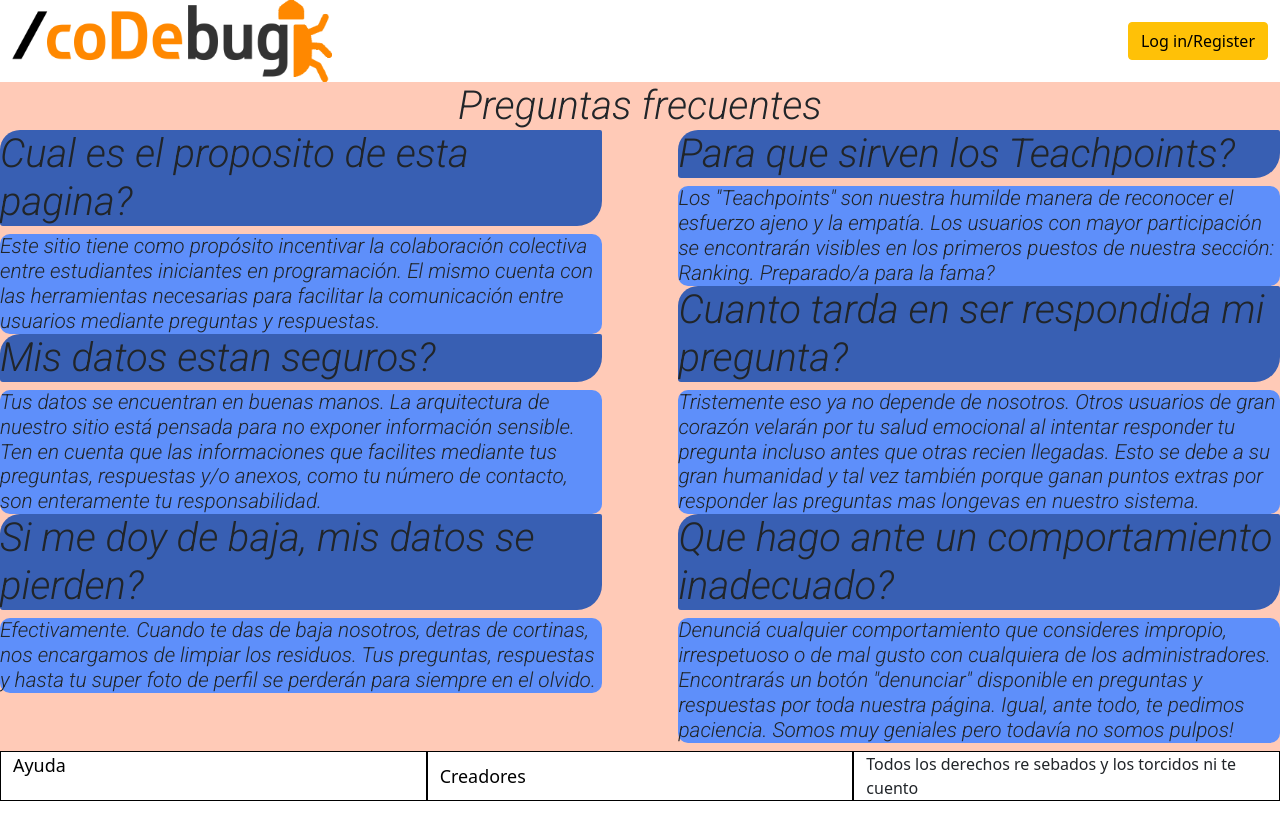
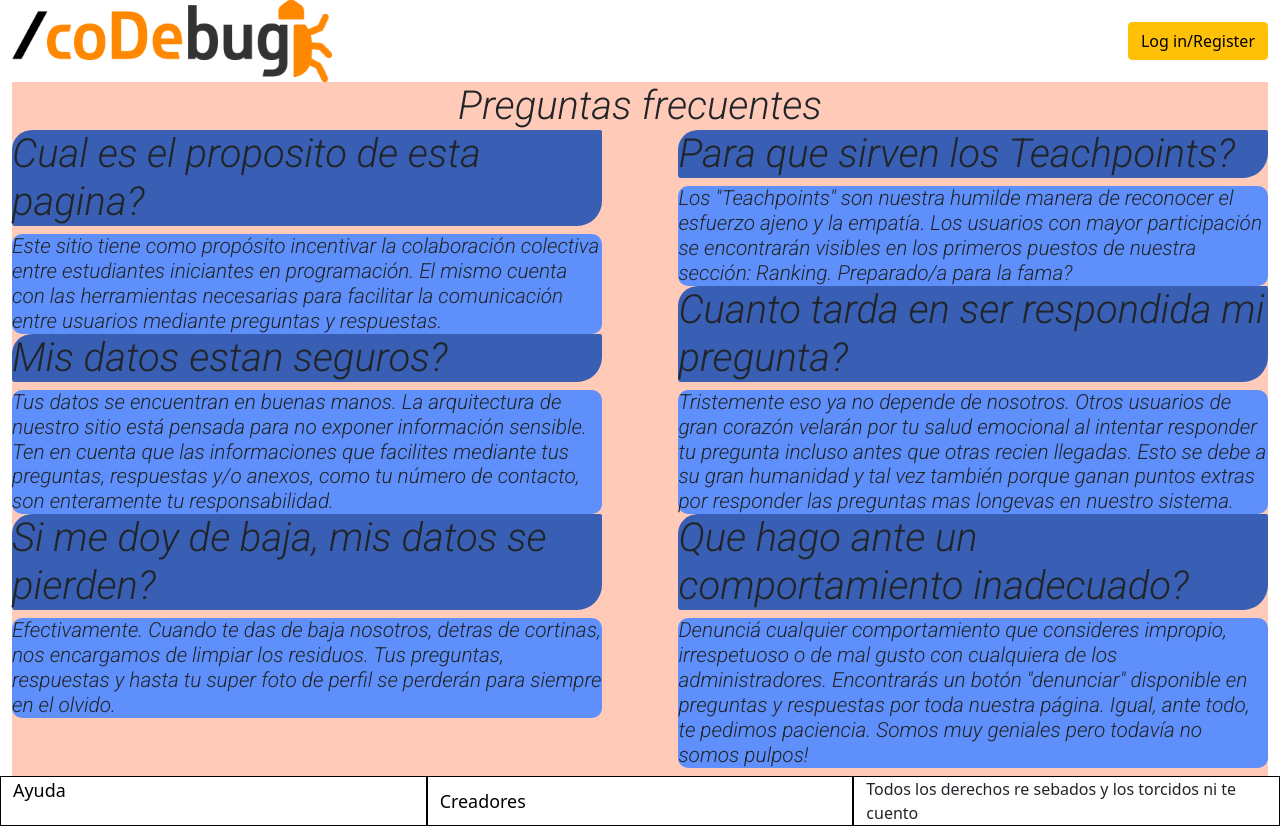
Before and after one commit to Codebug-Henry/Co-debug, a React (Create React App) app in the folder client/: page /ayuda in a window 1280 px wide. Before the commit the page ends 801 px from the top, so only its background shows below. Built offline with nearby package versions, Linux system fonts and the light colour scheme; no server answers.

Commit message:
Encajo la pagina ayuda en el maquetado

```diff
--- a/client/src/pages/Ayuda.js
+++ b/client/src/pages/Ayuda.js
@@ -7,21 +7,16 @@ import Footer from "../components/Footer.js"
 
 const Ayuda = () => {
     const { isAuthenticated } = useAuth0();
-    return (
-
-        <div>
-            {
-                    isAuthenticated ? (
-                <div >
-                    <Headerlogin />
-                </div>
-
-                ):
-                <div className={style.total}>
-                    <Header />
-                </div>
-            }
-                <div className={style.help}>
+        return (
+                <div>
+                  {isAuthenticated ? (
+                    <div>
+                      <Headerlogin />
+                      {/* Acá el contenido para logueados */}
+                      <div class={`container-fluid ${style.container}`}>
+                        <div class={`row ${style.middleRow}`}>
+                          <div class={`col-lg ${style.col1}`}>
+                          <div className={style.help}>
                     <h1>Preguntas frecuentes</h1>
                     <section className={style.questions}>
                         <div className={style.leftQuestions}>
@@ -55,6 +50,57 @@ const Ayuda = () => {
                         </div>
                     </section>
                 </div>
+                          </div>
+
+                        </div>
+                      </div>
+                    </div>
+                  ) : (
+                    <div className={style.total}>
+                      <Header />
+                      {/* Acá el contenido para no logueados */}
+                      <div class={`container-fluid ${style.container}`}>
+                        <div class={`row ${style.middleRow}`}>
+                          <div class={`col-lg ${style.colOut}`}>
+                          <div className={style.help}>
+                    <h1>Preguntas frecuentes</h1>
+                    <section className={style.questions}>
+                        <div className={style.leftQuestions}>
+                                <div className={style.questionContainer}>
+                                    <h2>Cual es el proposito de esta pagina?</h2>
+                                    <h3>Este sitio tiene como propósito incentivar la colaboración colectiva entre estudiantes iniciantes en programación. El mismo cuenta con las herramientas necesarias para facilitar la comunicación entre usuarios mediante preguntas y respuestas.</h3>
+                                </div>
+                                <div className={style.questionContainer}>
+                                    <h2>Mis datos estan seguros?</h2>
+                                    <h3>Tus datos se encuentran en buenas manos. La arquitectura de nuestro sitio está pensada para no exponer información sensible. Ten en cuenta que las informaciones que facilites mediante tus preguntas, respuestas y/o anexos, como tu número de contacto, son enteramente tu responsabilidad.</h3>
+                                </div>
+                                <div className={style.questionContainer}>
+                                    <h2>Si me doy de baja, mis datos se pierden?</h2>
+                                    <h3>Efectivamente. Cuando te das de baja nosotros, detras de cortinas, nos encargamos de limpiar los residuos. Tus preguntas, respuestas y hasta tu super foto de perfil se perderán para siempre en el olvido.</h3>
+                                </div>
+                        </div>
+                        <div className={style.rightQuestions}>
+                                <div className={style.questionContainer}>
+                                    <h2>Para que sirven los Teachpoints?</h2>
+                                    <h3>Los "Teachpoints" son nuestra humilde manera de reconocer el esfuerzo ajeno y la empatía. Los usuarios con mayor participación se encontrarán visibles en los primeros puestos de nuestra sección: Ranking. Preparado/a para la fama?</h3>
+                                </div>
+                                <div className={style.questionContainer}>
+                                    <h2>Cuanto tarda en ser respondida mi pregunta?</h2>
+                                    <h3>Tristemente eso ya no depende de nosotros. Otros usuarios de gran corazón velarán por tu salud emocional al intentar responder tu pregunta incluso antes que otras recien llegadas. Esto se debe a su gran humanidad y tal vez también porque ganan puntos extras por responder las preguntas mas longevas en nuestro sistema.</h3>
+                                </div>
+                                <div className={style.questionContainer}>
+                                    <h2>Que hago ante un comportamiento inadecuado?</h2>
+                                    <h3>Denunciá cualquier comportamiento que consideres impropio, irrespetuoso o de mal gusto con cualquiera de los administradores. Encontrarás un botón "denunciar" disponible en preguntas y respuestas por toda nuestra página.
+                                        Igual, ante todo, te pedimos paciencia. Somos muy geniales pero todavía no somos pulpos!</h3>
+                                </div>
+                        </div>
+                    </section>
+                </div>
+                          </div>
+                        </div>
+                      </div>
+                    </div>
+                  )}
                 <div><Footer/></div>
       </div>
 
```
